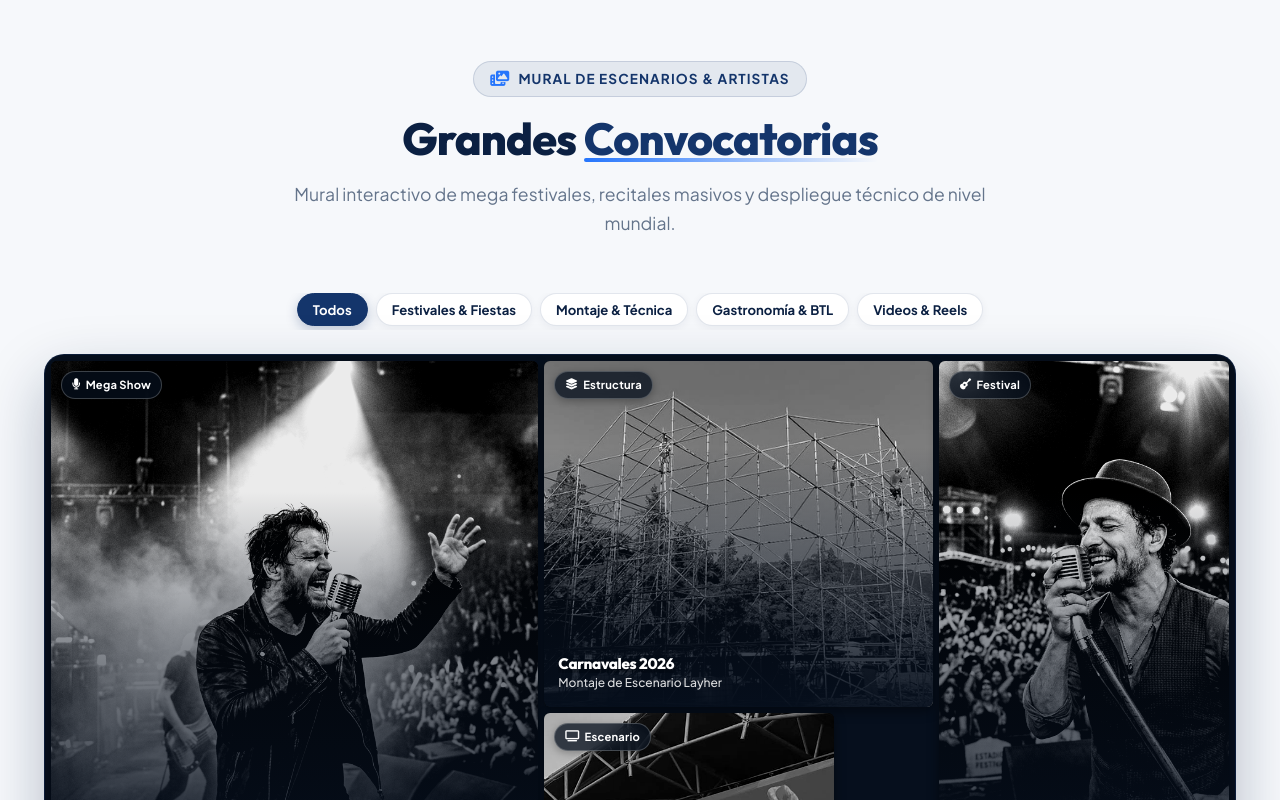
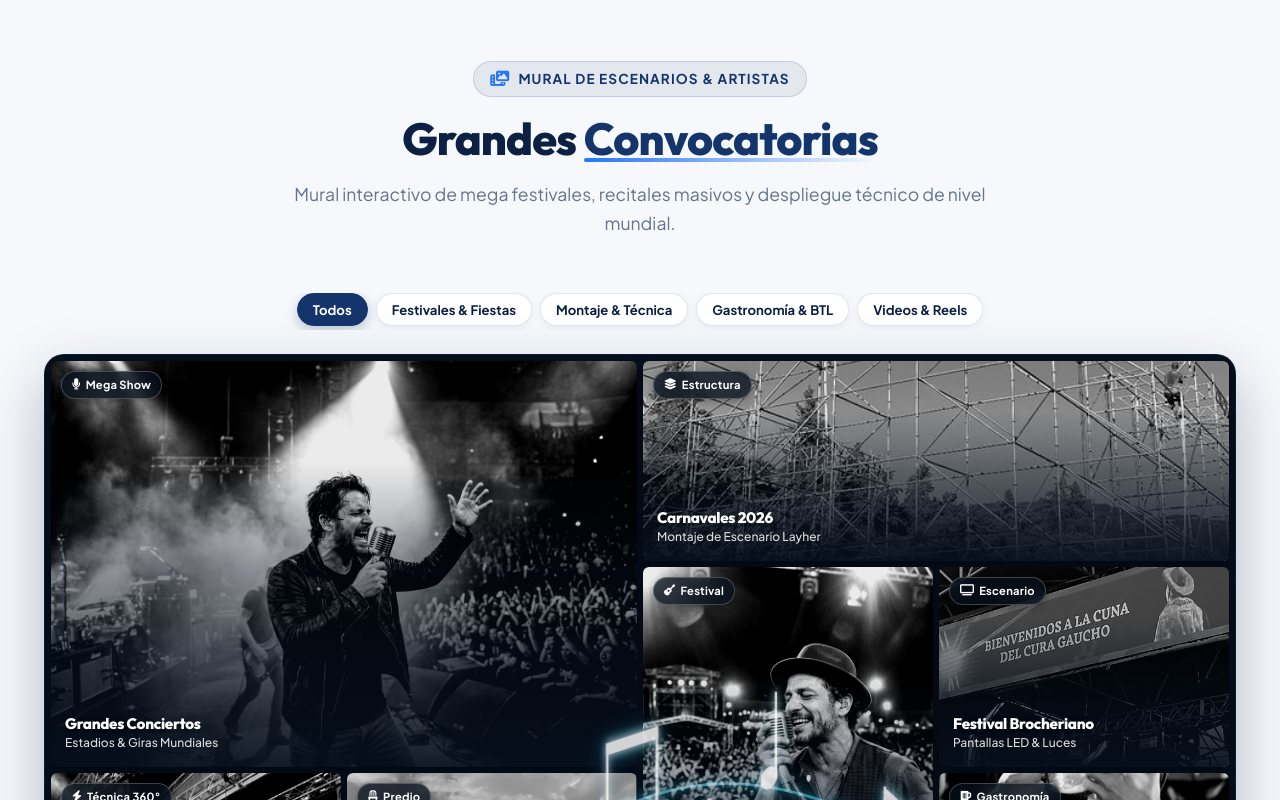
Before and after one commit to Martiniano-Gallara/fag-eventos, a website: page index.html in a window 1280 px wide. Shown: the part 2000-2800 px from the top of the page. Drawn offline with Linux system fonts and the light colour scheme.

Commit message:
feat: add styles, data store, and layout updates for FAG Eventos website

```diff
--- a/css/styles.css
+++ b/css/styles.css
@@ -2619,7 +2619,7 @@ button.summary-director-chip:hover .chip-action-hint {
 @media (min-width: 1024px) {
   .gallery-grid.mural-mosaic-grid {
     grid-template-columns: repeat(12, 1fr);
-    grid-auto-rows: 170px;
+    grid-auto-rows: 200px;
     gap: 6px;
   }
 }
@@ -2628,20 +2628,20 @@ button.summary-director-chip:hover .chip-action-hint {
 /* Desktop Spans */
 @media (min-width: 1024px) {
   .gallery-item.mural-hero {
-    grid-column: span 5;
-    grid-row: span 3;
+    grid-column: span 6;
+    grid-row: span 2;
   }
   .gallery-item.mural-wide {
-    grid-column: span 4;
-    grid-row: span 2;
+    grid-column: span 6;
+    grid-row: span 1;
   }
   .gallery-item.mural-tall {
     grid-column: span 3;
-    grid-row: span 3;
+    grid-row: span 2;
   }
   .gallery-item.mural-standard {
     grid-column: span 3;
-    grid-row: span 2;
+    grid-row: span 1;
   }
 }
 
--- a/index.html
+++ b/index.html
@@ -616,8 +616,8 @@
               </div>
             </div>
 
-            <!-- Item 12: Fiesta de la Dulce Ciudad (Ancho) -->
-            <div class="gallery-item mural-wide" data-category="festivales gastronomia videos" data-category-name="Fiestas Nacionales & Experiencias" data-img="assets/gallery/dulce-ciudad.jpg" data-link="https://www.instagram.com/p/DJkI1Atpqr1/">
+            <!-- Item 12: Fiesta de la Dulce Ciudad (Estándar) -->
+            <div class="gallery-item mural-standard" data-category="festivales gastronomia videos" data-category-name="Fiestas Nacionales & Experiencias" data-img="assets/gallery/dulce-ciudad.jpg" data-link="https://www.instagram.com/p/DJkI1Atpqr1/">
               <div class="gallery-thumb-wrap">
                 <span class="gallery-badge"><i class="fa-solid fa-location-dot"></i> Arroyito</span>
                 <span class="gallery-badge-reel video-play-indicator"><i class="fa-solid fa-play"></i> Reel</span>
--- a/js/data-store.js
+++ b/js/data-store.js
@@ -185,7 +185,7 @@ const DEFAULT_FAG_DATA = {
       badgeText: "Arroyito",
       badgeIcon: "fa-location-dot",
       isReel: true,
-      span: "mural-wide"
+      span: "mural-standard"
     }
   ],
   cloudConfig: {
@@ -219,7 +219,11 @@ class FagDataStore {
           hero: { ...DEFAULT_FAG_DATA.hero, ...(parsed.hero || {}) },
           gallery: (() => {
             if (Array.isArray(parsed.gallery) && parsed.gallery.length >= DEFAULT_FAG_DATA.gallery.length && parsed.gallery[0].span) {
-              return parsed.gallery;
+              const items = parsed.gallery;
+              if (items[11] && items[11].span === 'mural-wide') {
+                items[11].span = 'mural-standard';
+              }
+              return items;
             }
             return DEFAULT_FAG_DATA.gallery;
           })(),
```
